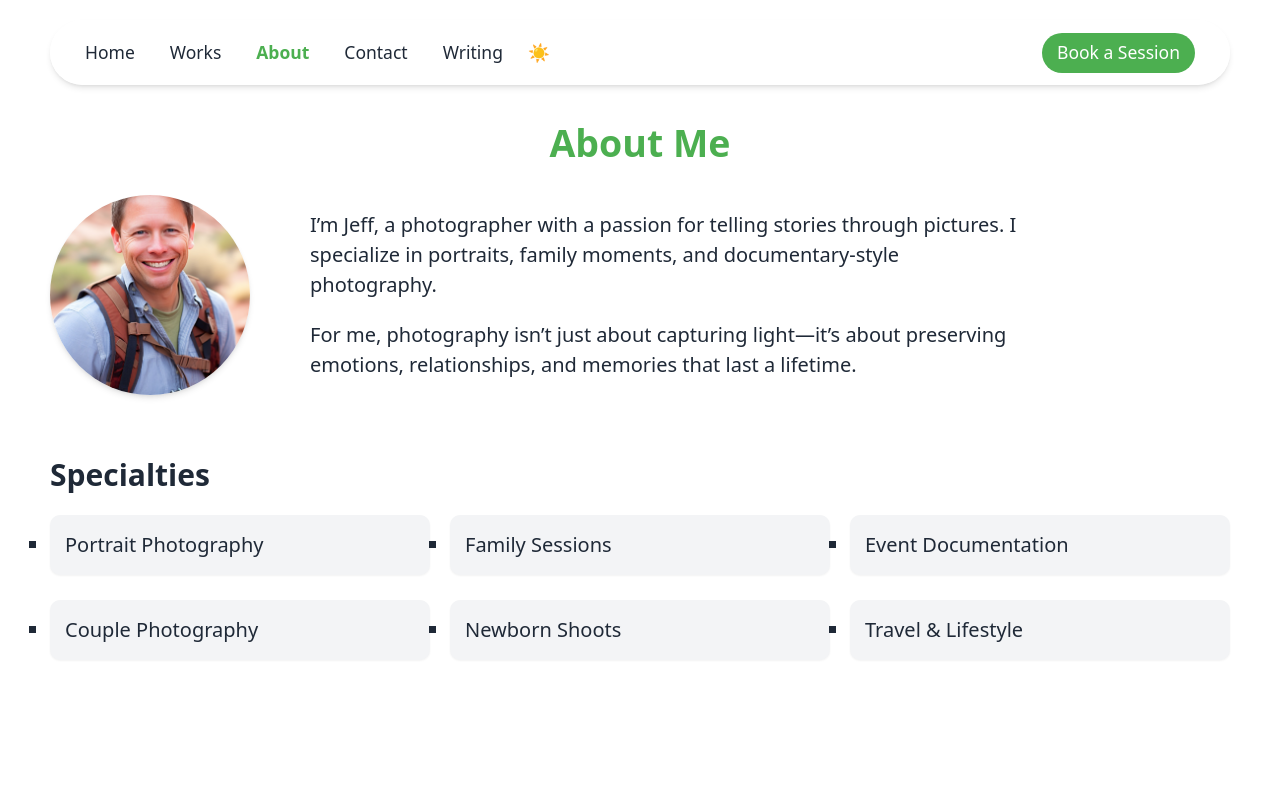
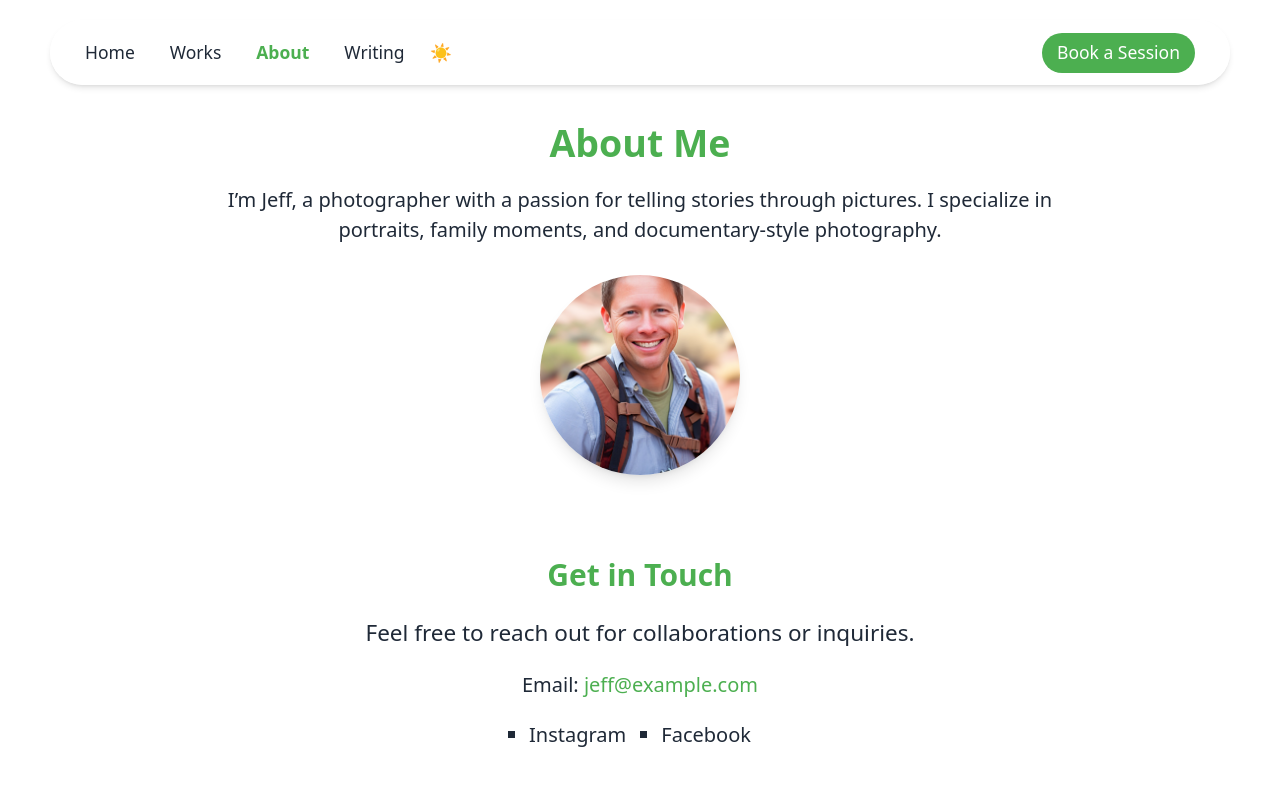
Before and after one commit to yodi-dev/portfolio-jeff, a Nuxt app: page /about in a window 1280 px wide. Shown: the top 800 px of the page. Built offline with nearby package versions, Linux system fonts and the light colour scheme.

Commit message:
refactor and restructure page contact and about

```diff
--- a/components/layout/Footer.vue
+++ b/components/layout/Footer.vue
@@ -1,5 +1,5 @@
 <template>
-    <footer class="bg-gray-100 dark:bg-gray-800 dark:text-gray-300 mt-12 px-10">
+    <footer class="bg-gray-100 dark:bg-gray-800 dark:text-gray-300 px-10">
         <div class="container py-6 flex flex-col md:flex-row justify-between items-center gap-4">
             <!-- Copyright -->
             <p class="text-sm text-center text-text-light dark:text-text-dark md:text-left">
--- a/components/layout/Navbar.vue
+++ b/components/layout/Navbar.vue
@@ -21,11 +21,6 @@
                     </NuxtLink>
                 </li>
                 <li>
-                    <NuxtLink to="/contact" class="hover:text-brand" active-class="text-brand font-semibold">
-                        Contact
-                    </NuxtLink>
-                </li>
-                <li>
                     <NuxtLink to="/writing" class="hover:text-brand" active-class="text-brand font-semibold">
                         Writing
                     </NuxtLink>
--- /dev/null
+++ b/components/sections/CallToAction.vue
@@ -0,0 +1,12 @@
+<template>
+    <section class="bg-brand text-white py-16 text-center">
+        <h2 class="text-3xl font-semibold mb-4">Ready to capture your moments?</h2>
+        <p class="mb-6 text-lg opacity-90">
+            Book a session today and let’s create timeless memories together.
+        </p>
+        <NuxtLink to="/booking"
+            class="bg-white text-brand font-semibold px-4 py-2 rounded-full hover:bg-gray-100 transition-colors">
+            Book Now
+        </NuxtLink>
+    </section>
+</template>
--- a/pages/about.vue
+++ b/pages/about.vue
@@ -1,47 +1,36 @@
 <template>
     <main class="container py-24 px-10">
-        <!-- Title -->
-        <h2 class="text-3xl font-semibold mb-6 text-brand text-center">About Me</h2>
+        <!-- About Section -->
+        <section class="mb-16 text-center">
+            <h2 class="text-3xl font-semibold mb-4 text-brand">About Me</h2>
+            <p class="max-w-2xl text-text-light dark:text-text-dark mx-auto text-md mb-6">
+                I’m Jeff, a photographer with a passion for telling stories through pictures.
+                I specialize in portraits, family moments, and documentary-style photography.
+            </p>
+            <img src="/images/jeff-portrait.jpeg" alt="Jeff Lee Portrait"
+                class="w-40 h-40 object-cover rounded-full mx-auto shadow-lg" />
+        </section>
 
-        <!-- Profile Section -->
-        <div class="flex flex-col md:flex-row items-center gap-8 md:gap-12">
-            <!-- Portrait -->
-            <img src="/images/jeff-portrait.jpeg" alt="Jeff Portrait"
-                class="w-40 h-40 rounded-full object-cover shadow-md" />
-
-            <!-- Bio -->
-            <div class="text-center md:text-left max-w-xl space-y-4">
-                <p class="text-text-light dark:text-text-dark">
-                    I’m Jeff, a photographer with a passion for telling stories through pictures. I specialize in
-                    portraits,
-                    family moments, and documentary-style photography.
-                </p>
-                <p class="text-text-light dark:text-text-dark">
-                    For me, photography isn’t just about capturing light—it’s about preserving emotions, relationships,
-                    and memories that last a lifetime.
-                </p>
-            </div>
-        </div>
-
-        <!-- Skills / Specialties -->
-        <section class="mt-12">
-            <h3 class="text-2xl text-text-light dark:text-text-dark font-semibold mb-4 text-center md:text-left">
-                Specialties</h3>
-            <ul
-                class="grid grid-cols-2 text-text-light dark:text-text-dark md:grid-cols-3 gap-4 text-center md:text-left">
-                <li class="p-3 bg-gray-100 dark:bg-gray-800 rounded-lg shadow-sm">Portrait Photography</li>
-                <li class="p-3 bg-gray-100 dark:bg-gray-800 rounded-lg shadow-sm">Family Sessions</li>
-                <li class="p-3 bg-gray-100 dark:bg-gray-800 rounded-lg shadow-sm">Event Documentation</li>
-                <li class="p-3 bg-gray-100 dark:bg-gray-800 rounded-lg shadow-sm">Couple Photography</li>
-                <li class="p-3 bg-gray-100 dark:bg-gray-800 rounded-lg shadow-sm">Newborn Shoots</li>
-                <li class="p-3 bg-gray-100 dark:bg-gray-800 rounded-lg shadow-sm">Travel & Lifestyle</li>
+        <!-- Contact Section -->
+        <section class="text-center">
+            <h3 class="text-2xl text-brand font-semibold mb-4">Get in Touch</h3>
+            <p class="mb-4 text-lg text-text-light dark:text-text-dark">
+                Feel free to reach out for collaborations or inquiries.
+            </p>
+            <p class="mb-4 text-text-light dark:text-text-dark">
+                Email:
+                <a href="mailto:jeff@example.com" class="text-brand hover:underline">
+                    jeff@example.com
+                </a>
+            </p>
+            <ul class="flex justify-center gap-7 mt-4 text-text-light dark:text-text-dark">
+                <li>
+                    <a href="https://instagram.com/jeff" target="_blank" class="hover:text-brand">Instagram</a>
+                </li>
+                <li>
+                    <a href="https://facebook.com/jeff" target="_blank" class="hover:text-brand">Facebook</a>
+                </li>
             </ul>
         </section>
     </main>
 </template>
-
-<script setup>
-definePageMeta({
-    layout: 'default'
-})
-</script>
--- a/pages/contact.vue
+++ /dev/null
@@ -1,39 +0,0 @@
-<template>
-    <main class="container py-24 px-10">
-        <!-- Title -->
-        <h2 class="text-3xl font-semibold mb-4 text-brand text-center">Contact Me</h2>
-        <p class="text-center text-gray-600 dark:text-gray-400 mb-8">
-            Feel free to reach out for bookings, collaborations, or inquiries.
-        </p>
-
-        <!-- Email -->
-        <div class="text-center mb-6">
-            <p class="text-lg">
-                Email:
-                <a href="mailto:jeff@example.com" class="text-brand hover:underline">
-                    jeff@example.com
-                </a>
-            </p>
-        </div>
-
-        <!-- Social Links -->
-        <ul class="flex justify-center gap-6">
-            <li>
-                <a href="https://instagram.com/jeff" target="_blank" class="text-brand hover:underline">
-                    Instagram
-                </a>
-            </li>
-            <li>
-                <a href="https://facebook.com/jeff" target="_blank" class="text-brand hover:underline">
-                    Facebook
-                </a>
-            </li>
-        </ul>
-    </main>
-</template>
-
-<script setup>
-definePageMeta({
-    layout: 'default'
-})
-</script>
--- a/pages/index.vue
+++ b/pages/index.vue
@@ -10,7 +10,7 @@
         <!-- Content -->
         <div class="relative z-10 max-w-3xl text-white">
             <!-- Nama Fotografer -->
-            <p class="text-lg mb-2 mt-24">Jef Lee</p>
+            <p class="text-xl text-brand font-semibold mb-2 mt-24">Jef Lee</p>
 
             <!-- Headline -->
             <h1 class="text-4xl md:text-3xl font-semibold leading-tight mb-4">
@@ -91,9 +91,13 @@
             </blockquote>
         </div>
     </section>
+
+    <call-to-action />
+
 </template>
 
 <script setup>
+import CallToAction from '~/components/sections/CallToAction.vue';
 definePageMeta({
     layout: 'default'
 })
```
